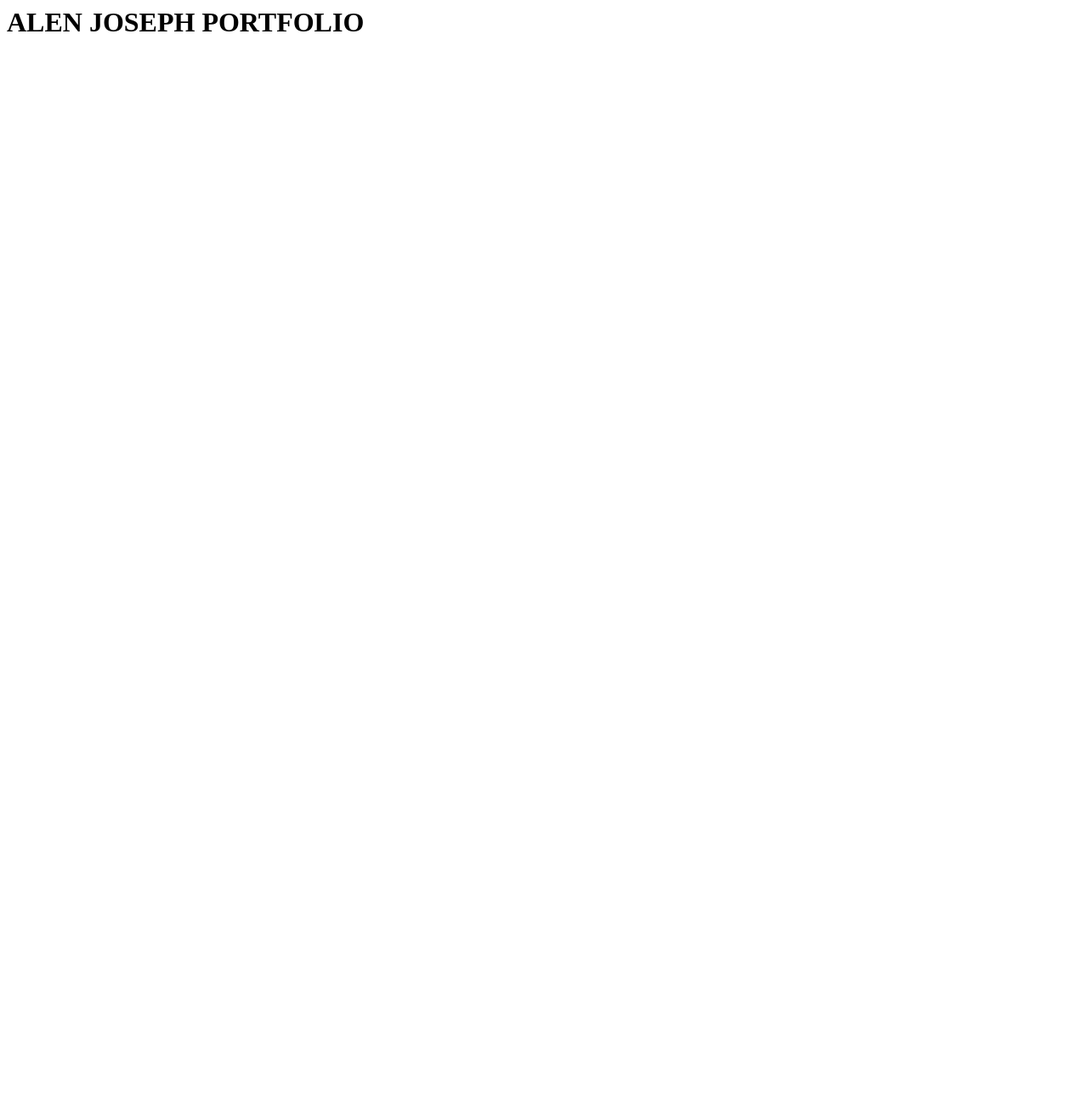
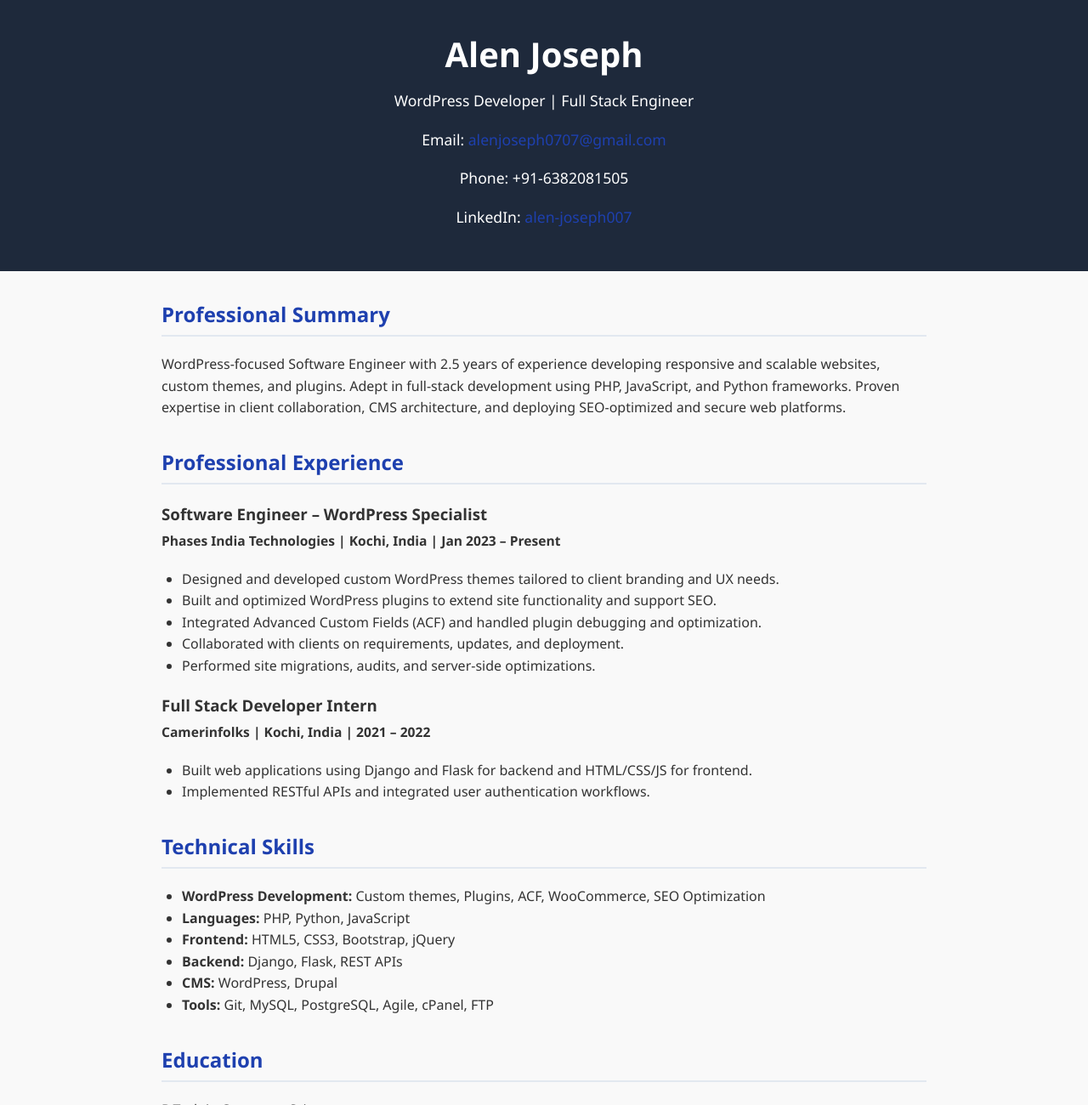
Before and after one commit to alenjoseph0707/alenjoseph0707.github.io, a plain HTML site: page index.html in a window 1280 px wide. Shown: the top 1300 px of the page at 85% size. Before the commit the page ends 800 px from the top, so only its background shows below. Drawn offline with Linux system fonts and the light colour scheme.

Commit message:
Update index.html

```diff
--- a/index.html
+++ b/index.html
@@ -1 +1,134 @@
-<h1>ALEN JOSEPH PORTFOLIO</h1>
+<!DOCTYPE html>
+<html lang="en">
+<head>
+  <meta charset="UTF-8">
+  <meta name="viewport" content="width=device-width, initial-scale=1.0">
+  <title>Alen Joseph | WordPress Developer Portfolio</title>
+  <style>
+    body {
+      margin: 0;
+      font-family: 'Segoe UI', Tahoma, Geneva, Verdana, sans-serif;
+      line-height: 1.6;
+      background: #f9f9f9;
+      color: #333;
+    }
+    header {
+      background: #1e293b;
+      color: white;
+      padding: 2rem 1rem;
+      text-align: center;
+    }
+    header h1 {
+      margin: 0;
+      font-size: 2.5rem;
+    }
+    header p {
+      margin-top: 0.5rem;
+      font-size: 1.1rem;
+    }
+    main {
+      max-width: 900px;
+      margin: 2rem auto;
+      padding: 0 1rem;
+    }
+    section {
+      margin-bottom: 2rem;
+    }
+    h2 {
+      color: #1e40af;
+      border-bottom: 2px solid #e2e8f0;
+      padding-bottom: 0.3rem;
+    }
+    ul {
+      list-style: disc;
+      padding-left: 1.5rem;
+    }
+    .contact {
+      margin-top: 1rem;
+    }
+    footer {
+      text-align: center;
+      padding: 2rem 1rem;
+      background: #1e293b;
+      color: white;
+    }
+    a {
+      color: #1e40af;
+      text-decoration: none;
+    }
+  </style>
+</head>
+<body>
+  <header>
+    <h1>Alen Joseph</h1>
+    <p>WordPress Developer | Full Stack Engineer</p>
+    <div class="contact">
+      <p>Email: <a href="mailto:alenjoseph0707@gmail.com">alenjoseph0707@gmail.com</a></p>
+      <p>Phone: +91-6382081505</p>
+      <p>LinkedIn: <a href="https://linkedin.com/in/alen-joseph007" target="_blank">alen-joseph007</a></p>
+    </div>
+  </header>
+
+  <main>
+    <section>
+      <h2>Professional Summary</h2>
+      <p>
+        WordPress-focused Software Engineer with 2.5 years of experience developing responsive and scalable websites, custom themes, and plugins. Adept in full-stack development using PHP, JavaScript, and Python frameworks. Proven expertise in client collaboration, CMS architecture, and deploying SEO-optimized and secure web platforms.
+      </p>
+    </section>
+
+    <section>
+      <h2>Professional Experience</h2>
+      <h3>Software Engineer – WordPress Specialist<br><small>Phases India Technologies | Kochi, India | Jan 2023 – Present</small></h3>
+      <ul>
+        <li>Designed and developed custom WordPress themes tailored to client branding and UX needs.</li>
+        <li>Built and optimized WordPress plugins to extend site functionality and support SEO.</li>
+        <li>Integrated Advanced Custom Fields (ACF) and handled plugin debugging and optimization.</li>
+        <li>Collaborated with clients on requirements, updates, and deployment.</li>
+        <li>Performed site migrations, audits, and server-side optimizations.</li>
+      </ul>
+
+      <h3>Full Stack Developer Intern<br><small>Camerinfolks | Kochi, India | 2021 – 2022</small></h3>
+      <ul>
+        <li>Built web applications using Django and Flask for backend and HTML/CSS/JS for frontend.</li>
+        <li>Implemented RESTful APIs and integrated user authentication workflows.</li>
+      </ul>
+    </section>
+
+    <section>
+      <h2>Technical Skills</h2>
+      <ul>
+        <li><strong>WordPress Development:</strong> Custom themes, Plugins, ACF, WooCommerce, SEO Optimization</li>
+        <li><strong>Languages:</strong> PHP, Python, JavaScript</li>
+        <li><strong>Frontend:</strong> HTML5, CSS3, Bootstrap, jQuery</li>
+        <li><strong>Backend:</strong> Django, Flask, REST APIs</li>
+        <li><strong>CMS:</strong> WordPress, Drupal</li>
+        <li><strong>Tools:</strong> Git, MySQL, PostgreSQL, Agile, cPanel, FTP</li>
+      </ul>
+    </section>
+
+    <section>
+      <h2>Education</h2>
+      <p>B.Tech in Computer Science<br>Hindusthan College of Engineering and Technology (Anna University) | 2018 – 2022</p>
+    </section>
+
+    <section>
+      <h2>Certifications</h2>
+      <ul>
+        <li>Python Full Stack Development</li>
+        <li>Microsoft Azure AI Fundamentals</li>
+        <li>Cambridge English Entry Level Certificate in ESOL</li>
+      </ul>
+    </section>
+
+    <section>
+      <h2>Languages</h2>
+      <p>Malayalam, English, Tamil, Hindi</p>
+    </section>
+  </main>
+
+  <footer>
+    <p>&copy; 2025 Alen Joseph. All rights reserved.</p>
+  </footer>
+</body>
+</html>
```
